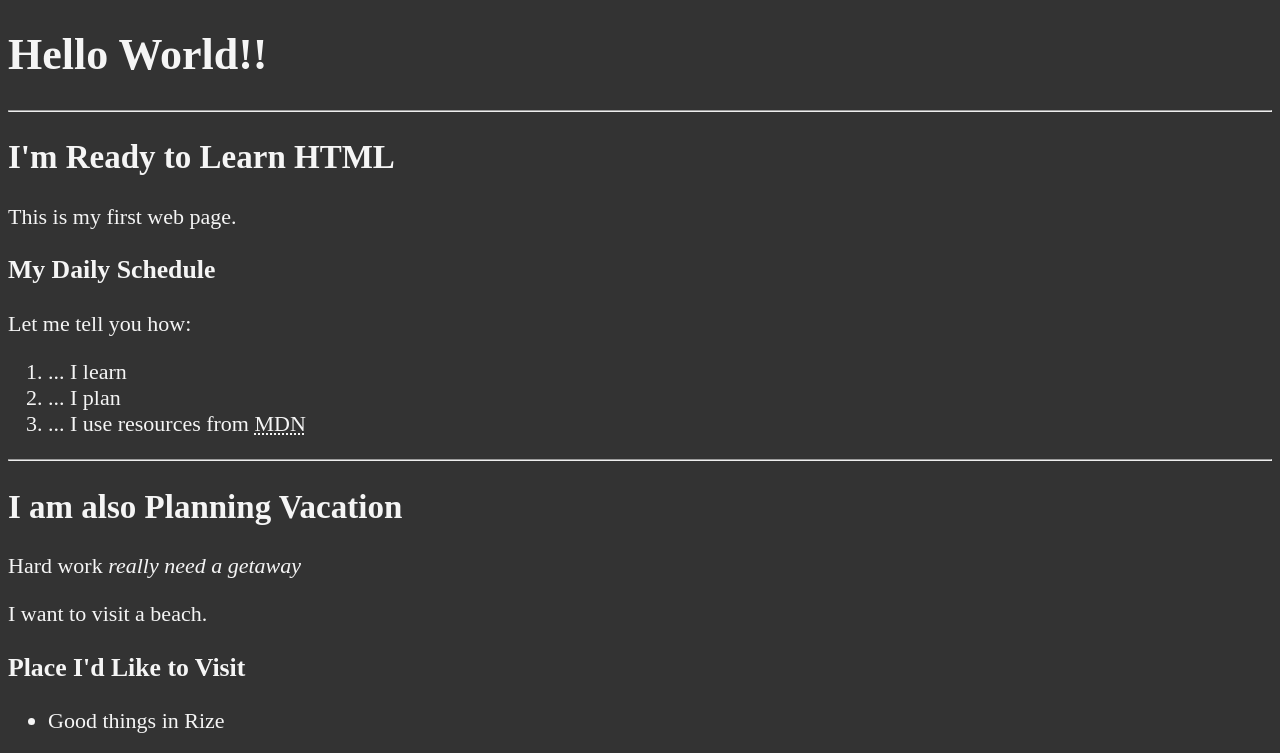
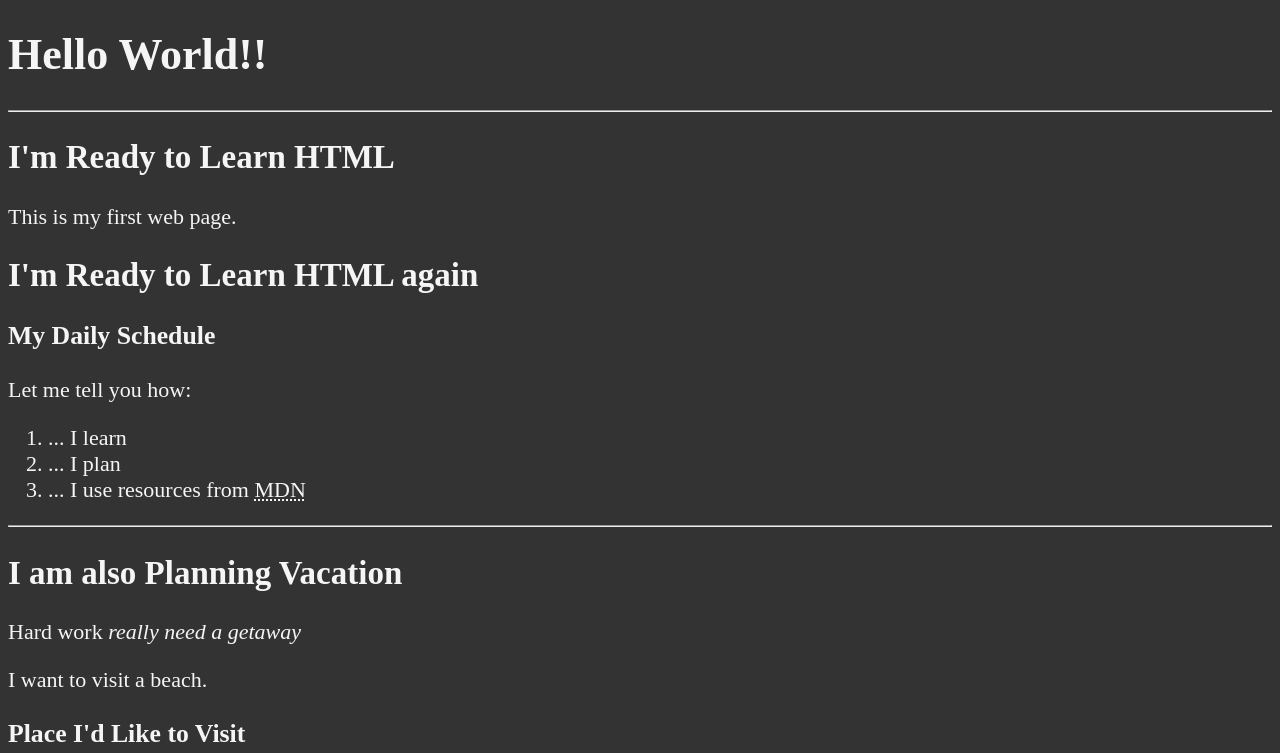
Before and after one commit to omerkaksi/HTML, a plain HTML site: page 03_LESSON/index.html in a window 1280 px wide. Shown: the top 753 px of the page. Drawn offline with Linux system fonts and the light colour scheme.

Commit message:
update index.html

```diff
--- a/03_LESSON/index.html
+++ b/03_LESSON/index.html
@@ -14,7 +14,7 @@
     <hr>
     <h2>I'm Ready to Learn HTML</h2>
     <p>This is my first web page.</p>
-
+    <h2>I'm Ready to Learn HTML again</h2>
     <h3>My Daily Schedule</h3>
     <p>Let me tell you how:</p>
       <ol>
```
